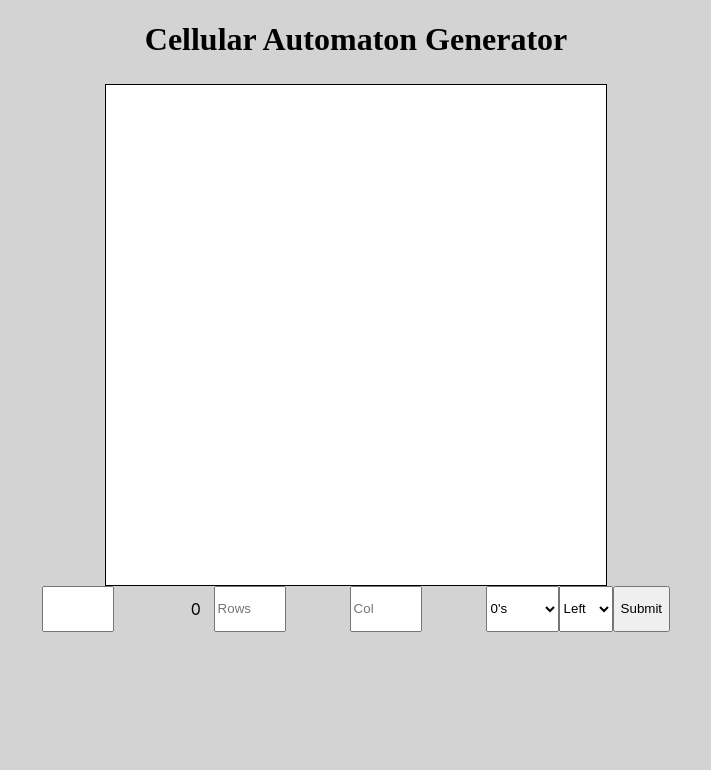
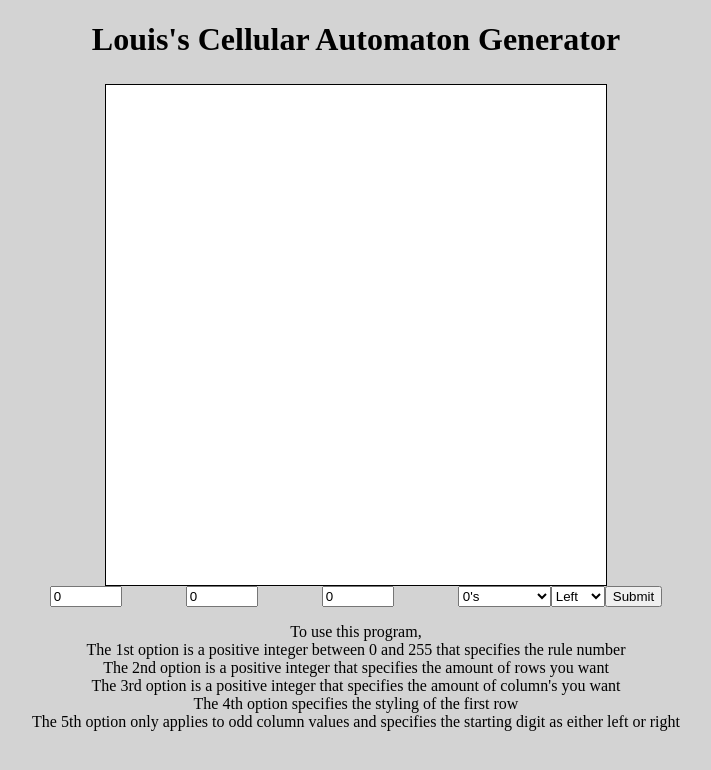
Before and after one commit to Louie2074/cellular-automaton, a Flask app: page / in a window 1280 px wide. Shown: the top 770 px of the page, without its empty margins (284-995 px from the left). Run offline with Flask 2, Linux system fonts and the light colour scheme.

Commit message:
bug fixes

```diff
--- a/cellularAutomaton.py
+++ b/cellularAutomaton.py
@@ -124,24 +124,3 @@ def cellular_automaton(rule=110, rows=8, col=13, style=0,lOR = 'right'):
 
     frame = getFrame(matrix,rows,col,lOR,dimension)
     return frame
-
-# Helper function that generates the plot
-def plotDat(data, rule):
-    pyplot.figure(figsize=(8,8))
-    pyplot.imshow(data)
-    pyplot.title(f"Rule: {rule}")
-    pyplot.show()
-
-# try:
-#     rule = int(input("Rule Number?: "))
-#     rows = int(input("How many Rows?: "))
-#     col = int(input("How many Columns?: "))
-#     lOR = 'right'
-#     if col%2==0:
-#         lOR = input("Columns are even, where would you like the starting index? ('left' for left, 'right' for right): ")
-
-#     style = int(input("What kind of start styling? (0 for a row of 0's with a 1 in the middle, 1 for a row of 1's with a 0 in the middle, 2 for random): "))
-# except ValueError:
-#     raise Exception("Please enter numbers")
-
-# cellular_automaton(rule,rows,col,style,lOR)
--- a/main.py
+++ b/main.py
@@ -1,9 +1,11 @@
-from flask import Flask, render_template, url_for, request
+from flask import Flask, render_template, request
 import cellularAutomaton as ca
 app = Flask(__name__)
 
 def parseReq(form):
     rule = 0 if form['rule']== '' else int(form['rule'])
+    if rule>255:
+      rule = 255
     rows = 0 if form['rows']== '' else int(form['rows'])
     col = 0 if form['col']== '' else int(form['col'])
     style = 0 if form['style']== '' else int(form['style'])
--- a/static/style.css
+++ b/static/style.css
@@ -1,13 +1,13 @@
-html,body{
+html,
+body {
   margin: 0;
   padding: 0;
-
 }
-body{
+body {
   background-color: lightgray;
 }
 
-#container{
+#container {
   display: block;
   width: 500px;
   height: 500px;
@@ -16,26 +16,21 @@ body{
   border-width: 1px;
   margin-top: 2%;
   background-color: white;
-
 }
 
-.button{
+.button {
   width: 5%;
   margin-right: 5%;
 }
 
-.options{
-    display:flex;
+.options {
+  display: flex;
   justify-content: center;
 }
-.size, .clear, .numVal, .rainbow, .black{
-    font-family: -apple-system, BlinkMacSystemFont, 'Segoe UI', Roboto, Oxygen, Ubuntu, Cantarell, 'Open Sans', 'Helvetica Neue', sans-serif;
-    margin: 1%;
-}
 
-.grid-box{
-    display:inline-block;
-    border-style:solid;
+.grid-box {
+  display: inline-block;
+  border-style: solid;
   border-color: black;
   border-width: 0px;
 }
@@ -45,9 +40,6 @@ body{
   white-space: pre;
   font-size: 0;
 }
-
-  @media only screen and (max-width: 600px) {
-    body{
-        overflow: hidden;
+.desc {
+  text-align: center;
 }
-  }
--- a/templates/index.html
+++ b/templates/index.html
@@ -8,27 +8,44 @@
       rel="stylesheet"
       href="{{ url_for('static', filename='style.css') }}"
     />
-    <title>Cellular Automaton Generator</title>
+    <title>Louis's Cellular Automaton Generator</title>
     <script src="{{ url_for('static', filename='script.js') }}"></script>
   </head>
   <body>
-    <h1 style="text-align: center">Cellular Automaton Generator</h1>
+    <h1 style="text-align: center">Louis's Cellular Automaton Generator</h1>
     <div id="container" width="500px"></div>
     <form class="options" action="{{ url_for('index') }}" method="POST">
       <input
         class="button"
         name="rule"
-        id = 'rule'
-
+        id="rule"
+        value="0"
+        min="0"
+        type="number"
+        oninput="validity.valid||(value=0);"
       />
-      <p class="numVal">0</p>
-      <input name = 'rows' class="button" placeholder="Rows" type="number"/>
-      <input class="button" name="col" placeholder="Col" type="number"/>
+      <input
+        name="rows"
+        value="0"
+        min="0"
+        class="button"
+        type="number"
+        oninput="validity.valid||(value=0);"
+      />
+      <input
+        class="button"
+        value="0"
+        min="0"
+        name="col"
+        type="number"
+        oninput="validity.valid||(value=0);"
+      />
       <select name="style">
         <option value="0">0's</option>
         <option value="1">1's</option>
         <option value="2">Random</option>
         <option value="3">End 1</option>
+        <option value="4">Beginning 1</option>
       </select>
       <select name="lOR">
         <option value="left">Left</option>
@@ -37,18 +54,21 @@
 
       <button id="submit">Submit</button>
     </form>
+    <p class="desc">
+      To use this program, <br />
+      The 1st option is a positive integer between 0 and 255 that specifies the
+      rule number <br />
+      The 2nd option is a positive integer that specifies the amount of rows you
+      want <br />
+      The 3rd option is a positive integer that specifies the amount of column's
+      you want <br />
+      The 4th option specifies the styling of the first row <br />
+      The 5th option only applies to odd column values and specifies the
+      starting digit as either left or right
+    </p>
     <script>
-        let data = `{{data}}`;
-        init(data)
-
-    </script>
-
-    <script>
-      const rule = document.querySelector('#rule');
-      const px = document.querySelector('.numVal');
-      rule.addEventListener('change', (event) => {
-        px.textContent = `${event.target.value}`;
-      });
+      let data = `{{data}}`;
+      init(data);
     </script>
   </body>
 </html>
```
Also changed, not shown: 1 other file. Lines whose indentation alone changed are shown as unchanged.
